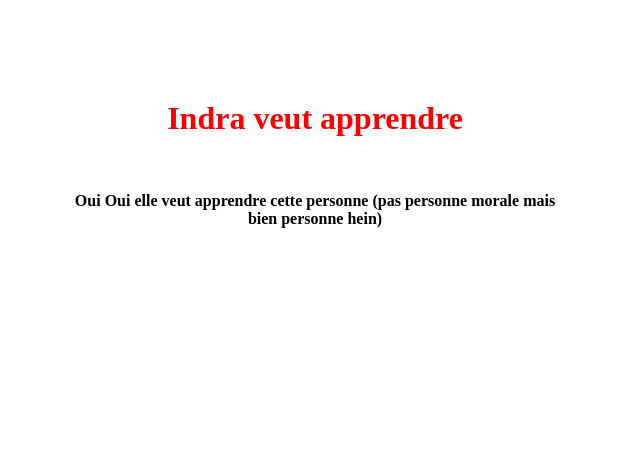
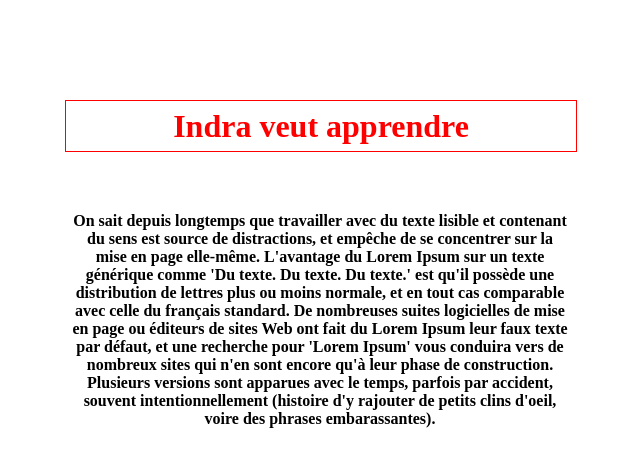
Before and after one commit to IndraSebeloue/HTML_WORK, a PHP site: page / in a window 1280 px wide. Shown: the top 467 px of the page, without its empty margins (325-965 px from the left). Run offline with PHP 8.4, Linux system fonts and the light colour scheme.

Commit message:
modif du texte et rajout border title

```diff
--- a/css/style.css
+++ b/css/style.css
@@ -7,8 +7,15 @@
 
 .container > h1 {
 	color: red;
+	height: 40px;
+	line-height: 40px;
+	width: 100%;
+	border: solid 1px red;
+	padding: 5px;
 }
 
 .container > p {
 	font-weight: bold;
+	width: 100%;
+	padding: 5px;
 }
--- a/index.html
+++ b/index.html
@@ -10,7 +10,9 @@
 <div class="container">
 	<h1>Indra veut apprendre</h1>
 	<br>
-	<p style="">Oui Oui elle veut apprendre cette personne (pas personne morale mais bien personne hein)</p>
+	<p style="">On sait depuis longtemps que travailler avec du texte lisible et contenant du sens est source de distractions, et empêche de se concentrer sur la mise en page elle-même. L'avantage du Lorem Ipsum sur un texte générique comme 'Du texte. Du texte. Du texte.' est qu'il possède une distribution de lettres plus ou moins normale, et en tout cas comparable avec celle du français standard. De nombreuses suites logicielles de mise en page ou éditeurs de sites Web ont fait du Lorem Ipsum leur faux texte par défaut, et une recherche pour 'Lorem Ipsum' vous conduira vers de nombreux sites qui n'en sont encore qu'à leur phase de construction. Plusieurs versions sont apparues avec le temps, parfois par accident, souvent intentionnellement (histoire d'y rajouter de petits clins d'oeil, voire des phrases embarassantes).
+
+</p>
 </div>
 
 </body>
```
